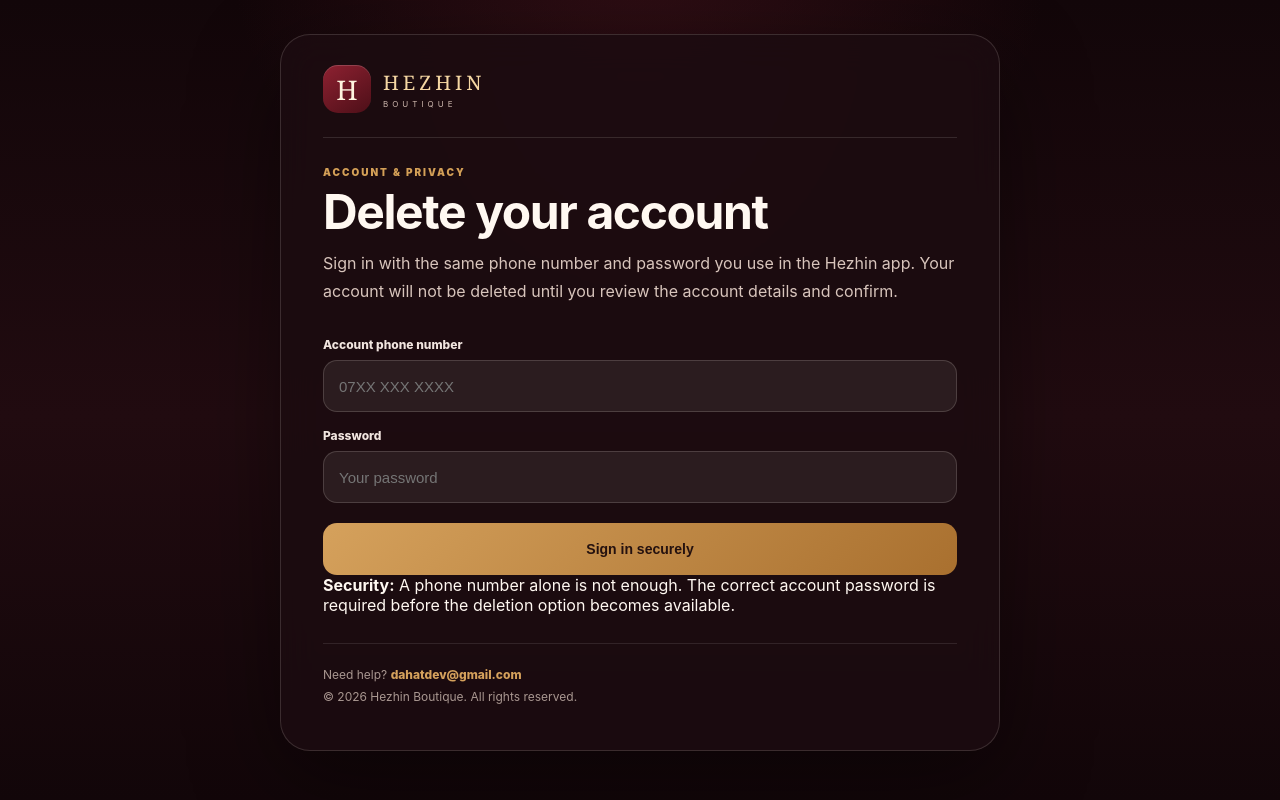
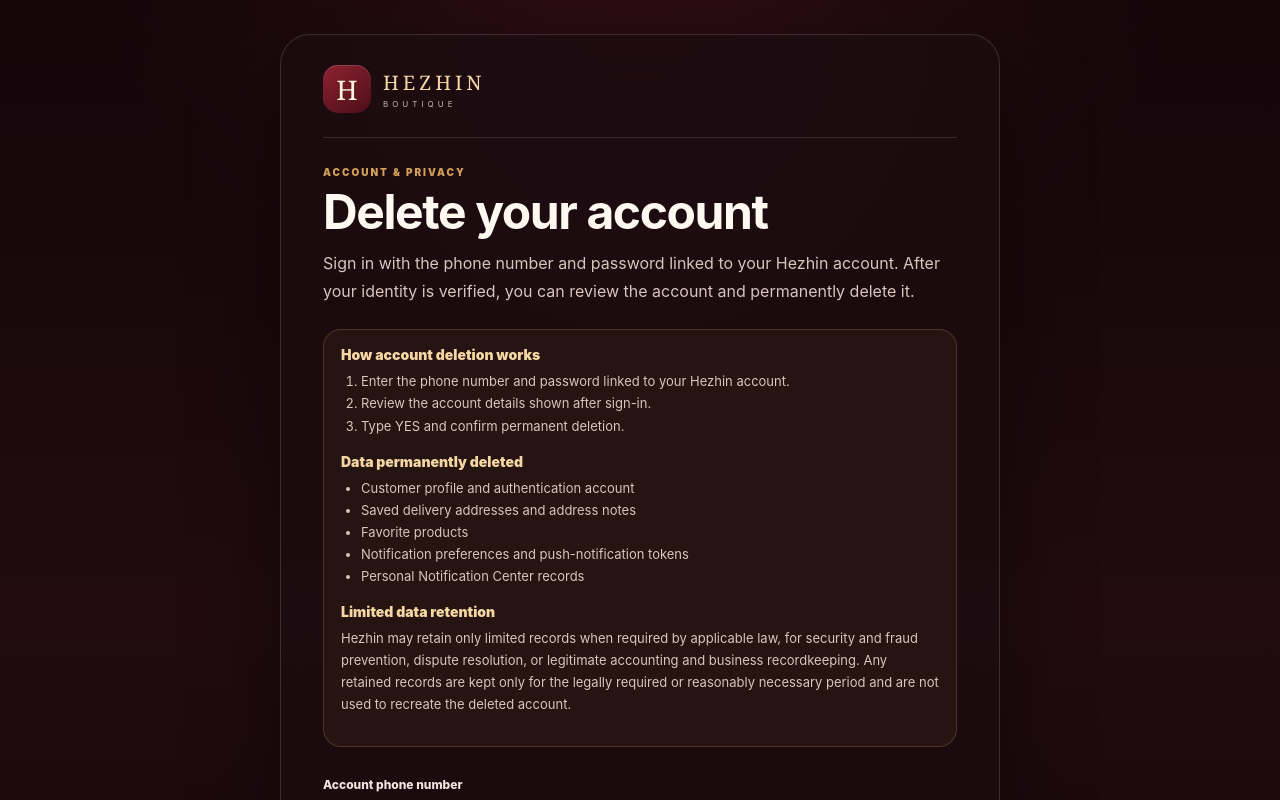
Before and after one commit to Dahat1/hezhin-app, a Next.js app: page /delete-account in a window 1280 px wide. Shown: the top 800 px of the page. Built offline with nearby package versions, Linux system fonts and the light colour scheme; no server answers.

Commit message:
Complete account deletion policy page

```diff
--- a/app/delete-account/DeleteAccountClient.tsx
+++ b/app/delete-account/DeleteAccountClient.tsx
@@ -175,9 +175,35 @@
             <p style={styles.kicker}>ACCOUNT & PRIVACY</p>
             <h1 style={styles.title}>Delete your account</h1>
             <p style={styles.intro}>
-              Sign in with the same phone number and password you use in the Hezhin app.
-              Your account will not be deleted until you review the account details and confirm.
+              Sign in with the phone number and password linked to your Hezhin account.
+              After your identity is verified, you can review the account and permanently delete it.
             </p>
+
+            <div style={styles.policyPanel}>
+              <h2 style={styles.panelTitle}>How account deletion works</h2>
+              <ol style={styles.policyList}>
+                <li>Enter the phone number and password linked to your Hezhin account.</li>
+                <li>Review the account details shown after sign-in.</li>
+                <li>Type YES and confirm permanent deletion.</li>
+              </ol>
+
+              <h2 style={styles.panelTitle}>Data permanently deleted</h2>
+              <ul style={styles.policyList}>
+                <li>Customer profile and authentication account</li>
+                <li>Saved delivery addresses and address notes</li>
+                <li>Favorite products</li>
+                <li>Notification preferences and push-notification tokens</li>
+                <li>Personal Notification Center records</li>
+              </ul>
+
+              <h2 style={styles.panelTitle}>Limited data retention</h2>
+              <p style={styles.panelText}>
+                Hezhin may retain only limited records when required by applicable law, for security
+                and fraud prevention, dispute resolution, or legitimate accounting and business
+                recordkeeping. Any retained records are kept only for the legally required or
+                reasonably necessary period and are not used to recreate the deleted account.
+              </p>
+            </div>
 
             <form onSubmit={signIn} style={styles.form}>
               <label style={styles.label} htmlFor="phone">
@@ -212,12 +238,7 @@
                 {loading ? 'Signing in...' : 'Sign in securely'}
               </button>
             </form>
-
-            <div style={styles.infoBox}>
-              <strong>Security:</strong> A phone number alone is not enough. The correct account
-              password is required before the deletion option becomes available.
-            </div>
-          </>
+</>
         ) : null}
 
         {step === 'confirm' && profile ? (
@@ -391,6 +412,32 @@
     lineHeight: 1.75,
     margin: '0 0 24px',
   },
+  policyPanel: {
+    border: '1px solid rgba(213, 161, 92, 0.23)',
+    background: 'rgba(213, 161, 92, 0.06)',
+    borderRadius: 18,
+    padding: '16px 17px',
+    marginBottom: 22,
+  },
+  panelTitle: {
+    color: '#F5D7A3',
+    fontSize: 14,
+    fontWeight: 900,
+    margin: '0 0 7px',
+  },
+  panelText: {
+    color: '#D8C5BC',
+    fontSize: 13,
+    lineHeight: 1.7,
+    margin: '0 0 14px',
+  },
+  policyList: {
+    color: '#D8C5BC',
+    fontSize: 13,
+    lineHeight: 1.7,
+    paddingLeft: 20,
+    margin: '0 0 16px',
+  },
   form: {
     display: 'grid',
     gap: 8,
```
